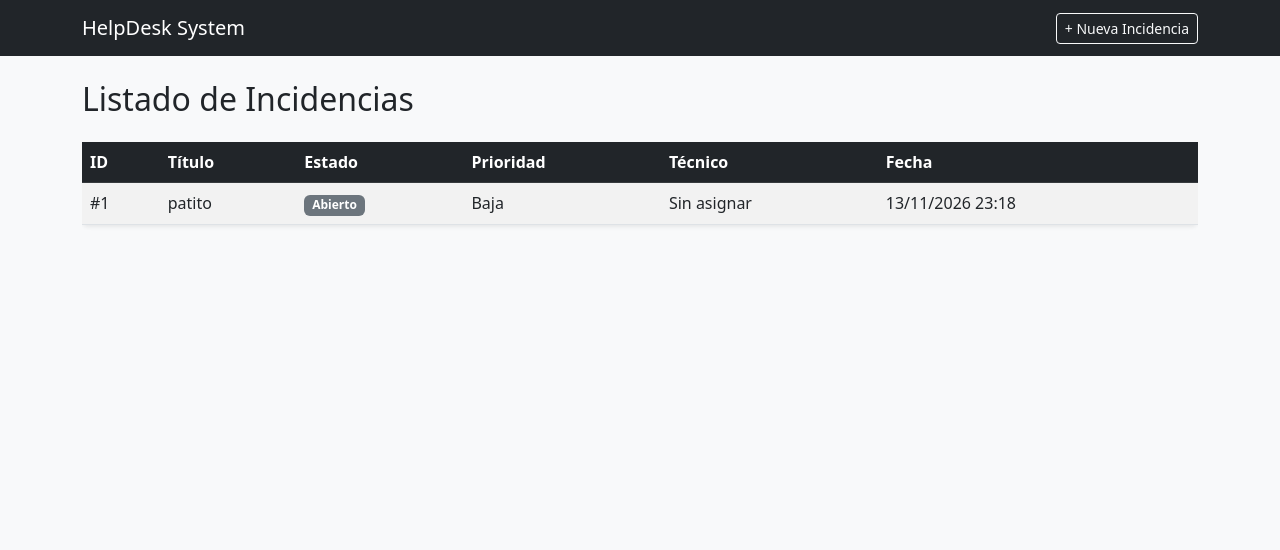
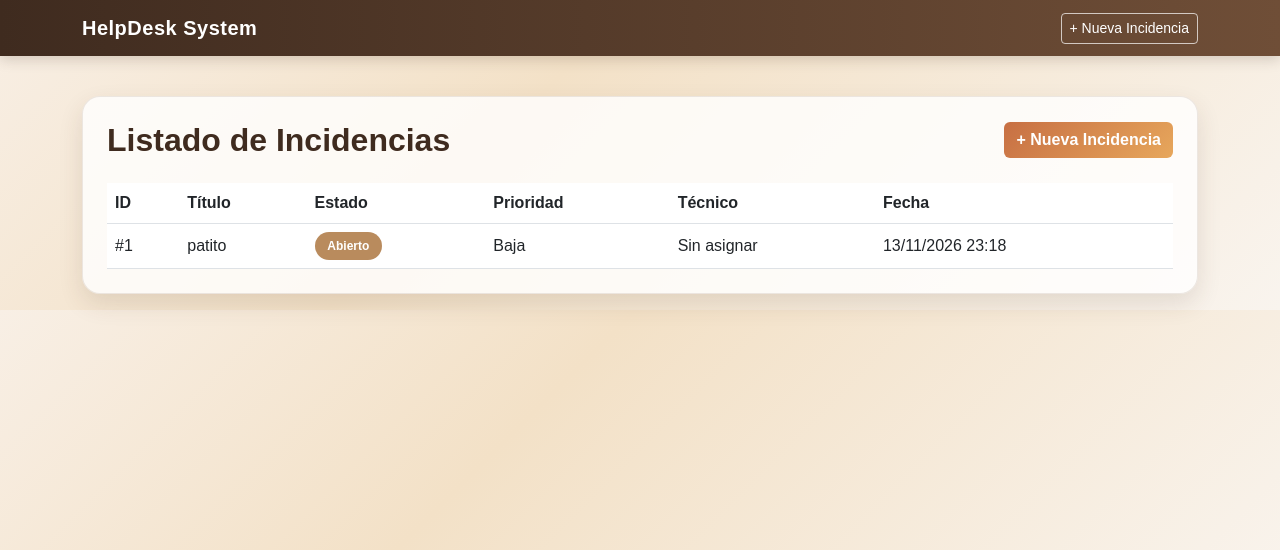
Before and after one commit to crisdapic/MF0227_3-EX_PP_CristoferPicado, a Django app: page /incidencias/ in a window 1280 px wide. Shown: the top 550 px of the page. Run offline with Django 5.2, Linux system fonts and the light colour scheme; data comes from the database, SQL or seed files in the repository; both versions use the stored data as it was after the commit.

Commit message:
empaquetado

```diff
--- a/incidencias/templates/incidencias/base.html
+++ b/incidencias/templates/incidencias/base.html
@@ -4,15 +4,110 @@
     <meta charset="UTF-8">
     <title>HelpDesk - Gestión de Incidencias</title>
     <link href="https://cdn.jsdelivr.net/npm/bootstrap@5.3.0/dist/css/bootstrap.min.css" rel="stylesheet">
+    <style>
+        :root {
+            --marron-oscuro: #3f2b1f;
+            --marron-medio: #6f4e37;
+            --marron-claro: #b98b5d;
+            --terracota: #c76f43;
+            --naranja: #e7a75c;
+            --crema: #f7f1e8;
+            --blanco: #fffdf9;
+            --texto: #2d1d17;
+            --sombra: rgba(71, 46, 34, 0.12);
+        }
+
+        body {
+            background: linear-gradient(135deg, #f8efe5 0%, #f3e1c7 40%, #f9f4ee 100%);
+            color: var(--texto);
+            font-family: Arial, sans-serif;
+        }
+
+        .navbar {
+            background: linear-gradient(90deg, var(--marron-oscuro), var(--marron-medio));
+            box-shadow: 0 4px 12px rgba(63, 43, 31, 0.18);
+        }
+
+        .navbar-brand {
+            font-weight: 700;
+            letter-spacing: 0.5px;
+        }
+
+        .btn-primary {
+            background: linear-gradient(135deg, var(--terracota), var(--naranja));
+            border: none;
+            color: white;
+            font-weight: 600;
+        }
+
+        .btn-primary:hover {
+            background: linear-gradient(135deg, #b45d35, #d18d4d);
+        }
+
+        .btn-outline-light {
+            border-color: rgba(255,255,255,0.7);
+            color: white;
+        }
+
+        .card {
+            background: rgba(255,255,255,0.8);
+            border: 1px solid rgba(111, 78, 55, 0.12);
+            border-radius: 18px;
+            box-shadow: 0 10px 24px var(--sombra);
+        }
+
+        .table thead {
+            background: linear-gradient(90deg, var(--marron-oscuro), var(--marron-medio));
+            color: white;
+        }
+
+        .badge {
+            font-size: 0.75rem;
+            padding: 0.5rem 0.8rem;
+            border-radius: 999px;
+        }
+
+        .badge.bg-secondary {
+            background-color: var(--marron-claro) !important;
+        }
+
+        .table tbody tr {
+            transition: 0.2s ease;
+        }
+
+        .table tbody tr:hover {
+            background: #f9efe5;
+        }
+
+        .form-control, .form-select {
+            border: 1px solid #d6b38e;
+            border-radius: 10px;
+            background: #fffaf5;
+        }
+
+        .form-control:focus, .form-select:focus {
+            border-color: var(--terracota);
+            box-shadow: 0 0 0 0.2rem rgba(199, 111, 67, 0.15);
+        }
+
+        .page-title {
+            color: var(--marron-oscuro);
+            font-weight: 700;
+        }
+
+        .text-muted {
+            color: #7a5a46 !important;
+        }
+    </style>
 </head>
-<body class="bg-light">
-    <nav class="navbar navbar-dark bg-dark mb-4">
+<body>
+    <nav class="navbar navbar-dark mb-4">
         <div class="container">
             <a class="navbar-brand" href="{% url 'lista_incidencias' %}">HelpDesk System</a>
             <a class="btn btn-outline-light btn-sm" href="{% url 'crear_incidencia' %}">+ Nueva Incidencia</a>
         </div>
     </nav>
-    <div class="container">
+    <div class="container py-3">
         {% block content %}{% endblock %}
     </div>
 </body>
--- a/incidencias/templates/incidencias/lista_incidencias.html
+++ b/incidencias/templates/incidencias/lista_incidencias.html
@@ -1,9 +1,14 @@
 {% extends 'incidencias/base.html' %}
 {% block content %}
-<h2 class="mb-4">Listado de Incidencias</h2>
+<div class="card p-4">
+    <div class="d-flex justify-content-between align-items-center mb-4">
+        <h2 class="page-title mb-0">Listado de Incidencias</h2>
+        <a class="btn btn-primary" href="{% url 'crear_incidencia' %}">+ Nueva Incidencia</a>
+    </div>
+
     <div class="table-responsive">
-    <table class="table table-striped table-hover bg-white shadow-sm rounded">
-        <thead class="table-dark">
+        <table class="table table-hover align-middle mb-0">
+            <thead>
                 <tr>
                     <th>ID</th>
                     <th>Título</th>
@@ -24,9 +29,12 @@
                     <td>{{ inc.fecha_creacion|date:"d/m/Y H:i" }}</td>
                 </tr>
                 {% empty %}
-            <tr><td colspan="6" class="text-center text-muted">No hay incidencias registradas.</td></tr>
+                <tr>
+                    <td colspan="6" class="text-center text-muted py-4">No hay incidencias registradas.</td>
+                </tr>
                 {% endfor %}
             </tbody>
         </table>
     </div>
+</div>
 {% endblock %}
```
Also changed, not shown: incidencias/templates/incidencias/crear_incidencia.html (+7 -5 lines), README.md, db.sqlite3. Lines whose indentation alone changed are shown as unchanged.
